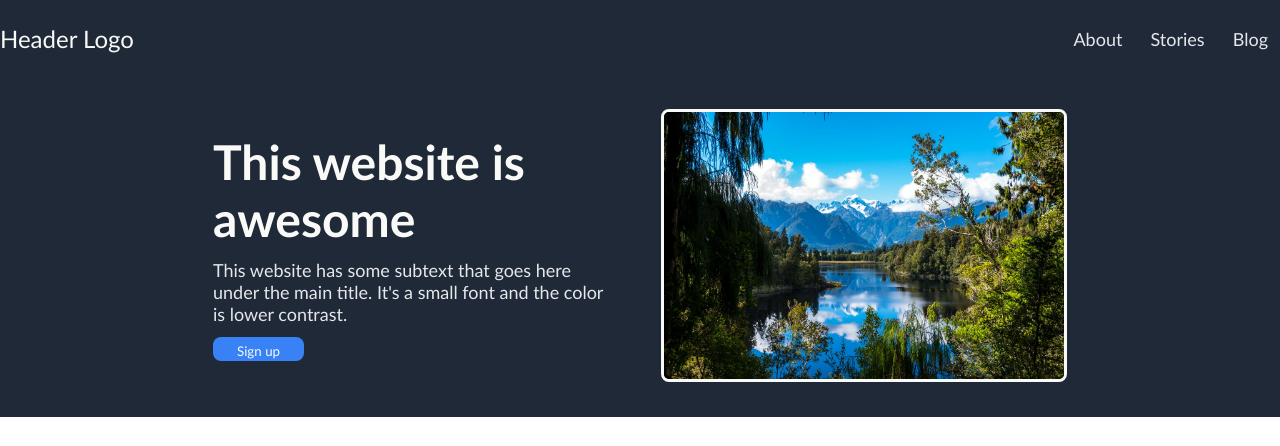
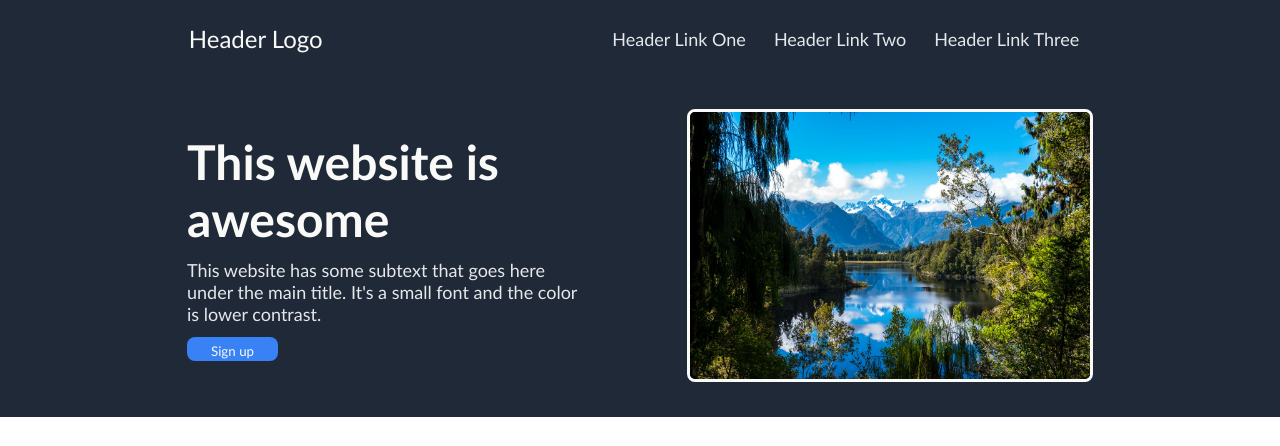
Before and after one commit to mjande/odin-landing-page, a plain HTML site: page index.html in a window 1280 px wide. Shown: the top 446 px of the page. Drawn offline with Linux system fonts and the light colour scheme.

Commit message:
Finish header alignment

```diff
--- a/index.html
+++ b/index.html
@@ -7,12 +7,13 @@
 </head>
 
 <body>
+    <div class="hero">
         <div class="header">
             <div class="header-logo">Header Logo</div>
             <div class="header-links">
-            <a href="#">About</a>
-            <a href="#">Stories</a>
-            <a href="#">Blog</a>
+                <a href="#">Header Link One</a>
+                <a href="#">Header Link Two</a>
+                <a href="#">Header Link Three</a>
             </div>
         </div>
 
@@ -24,6 +25,7 @@
             </div>
             <div class="title-image">
                 <img src="img/pexels-nick-kwan-2745259 (1).jpg" alt="hiker and mountain">
+            </div>
         </div>
     </div>
 
--- a/styles.css
+++ b/styles.css
@@ -3,8 +3,7 @@
 }
 
 /* styles */
-.header,
-.title,
+.hero,
 .footer {
     background-color: #1f2937;
 }
@@ -74,14 +73,19 @@ body {
     align-content: center;
 }
 
+.hero {
+    display: flex;
+    flex-direction: column;
+    align-items: space-around;
+}
+
 /* header */
 .header {
-    flex: 0 0 auto;
+    flex: 0 0;
     display: flex;
     align-items: center;
-    padding: 24px 0px;
-    align-items: center;
-    justify-content: space-between;
+    padding: 24px 50px;
+    justify-content: space-around;
 }
 
 .header-links {
@@ -99,7 +103,7 @@ body {
     align-items: center;
     justify-content: center;
     padding: 32px 24px;
-    gap: 48px;
+    gap: 100px;
 }
 
 .title-content {
@@ -130,7 +134,8 @@ body {
 }
 
 .title-image img {
-    width: 400px;
+    max-width: 400px;
+    width: auto;
     height: auto;
     border-radius: 8px;
     border-color: #f9faf8;
@@ -183,8 +188,8 @@ body {
 
 .call-to-action {
     flex: 1 0 auto;
-    margin: 64px 128px;
-    padding: 32px 128px;
+    margin: 64px 256px;
+    padding: 32px 64px;
     display: flex;
     justify-content: space-between;
     align-items: center;
```
Lines whose indentation alone changed are shown as unchanged.
